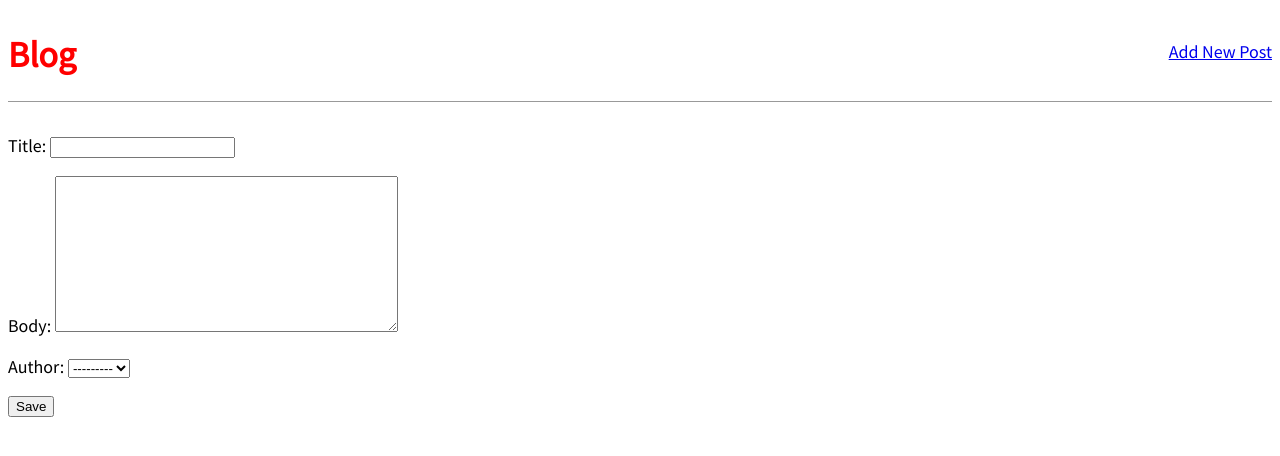
After one commit to saadullahkhan51/DjangoBlog, a Django app: page /post/new/ in a window 1280 px wide. The commit adds this page. Shown: the top 456 px of the page. Run offline with Django 3.2, Linux system fonts and the light colour scheme; data comes from the database, SQL or seed files in the repository; both versions use the stored data as it was after the commit.

Commit message:
Post new

```diff
--- a/blog/models.py
+++ b/blog/models.py
@@ -1,5 +1,5 @@
 from django.db import models
-
+from django.urls import reverse
 # Create your models here.
 class Post(models.Model):
     title = models.CharField(max_length=100)
@@ -10,3 +10,6 @@ class Post(models.Model):
 
     def __str__(self) -> str:
         return self.title
+
+    def get_absolute_url(self):
+        return reverse('post_detail', args=[str(self.id)])
--- a/blog/urls.py
+++ b/blog/urls.py
@@ -1,7 +1,8 @@
 from django.urls import path
-from .views import BlogListView, BlogDetailView
+from .views import BlogListView, BlogDetailView, BlogCreateView
 
 urlpatterns = [
     path('', BlogListView.as_view(), name='index'),
-    path('post/<int:pk>/', BlogDetailView.as_view(), name='post_detail')
+    path('post/<int:pk>/', BlogDetailView.as_view(), name='post_detail'),
+    path('post/new/', BlogCreateView.as_view(), name='post_new')
 ]
--- a/blog/views.py
+++ b/blog/views.py
@@ -1,5 +1,5 @@
 from django.shortcuts import render
-from django.views.generic import ListView, DetailView
+from django.views.generic import ListView, DetailView, CreateView
 from .models import Post
 
 class BlogListView(ListView):
@@ -9,3 +9,8 @@ class BlogListView(ListView):
 class BlogDetailView(DetailView):
     model = Post
     template_name = 'post_detail.html'
+
+class BlogCreateView(CreateView):
+    model = Post
+    template_name: str = 'post_new.html'
+    fields = ['title', 'body', 'author']
--- a/templates/base.html
+++ b/templates/base.html
@@ -8,7 +8,12 @@
 
     <body>
         <header>
-            <h1><a href="{% url 'index' %}">Blog</a></h1>
+            <div class="nav-left">
+                <h1><a href="{% url 'index' %}">Blog</a></h1>
+            </div>
+            <div class="nav-right">
+                <a href="{% url 'post_new' %}">Add New Post</a>
+            </div>
         </header>
         <div>
             {% block content %}
--- /dev/null
+++ b/templates/post_new.html
@@ -0,0 +1,8 @@
+{% extends 'base.html' %}
+{% block content %}
+    <form action="" method="POST">
+        {% csrf_token %}
+        {{form.as_p}}
+        <input type="submit" value="Save">
+    </form>
+{% endblock content %}
```
Also changed, not shown: db.sqlite3.
